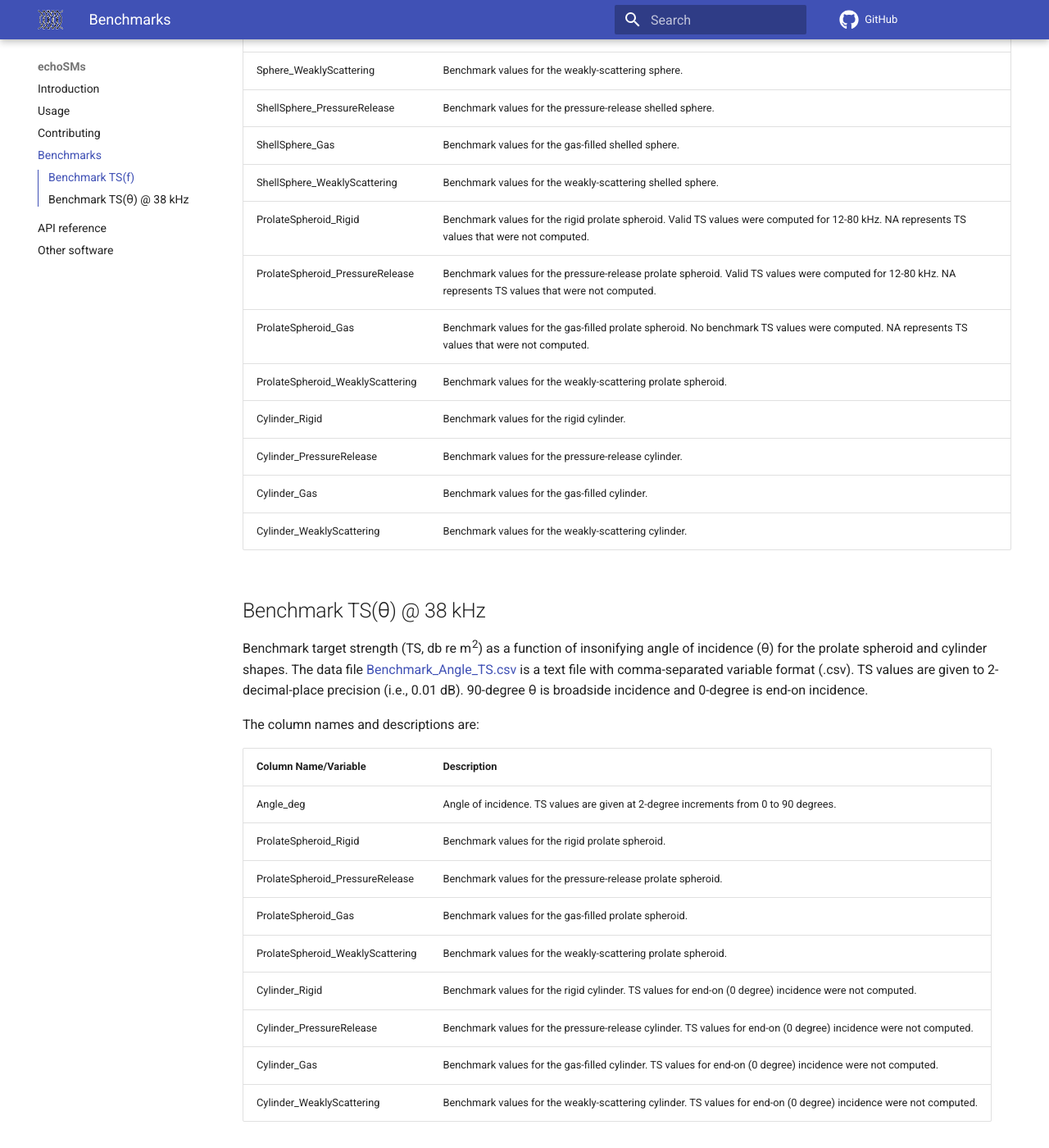
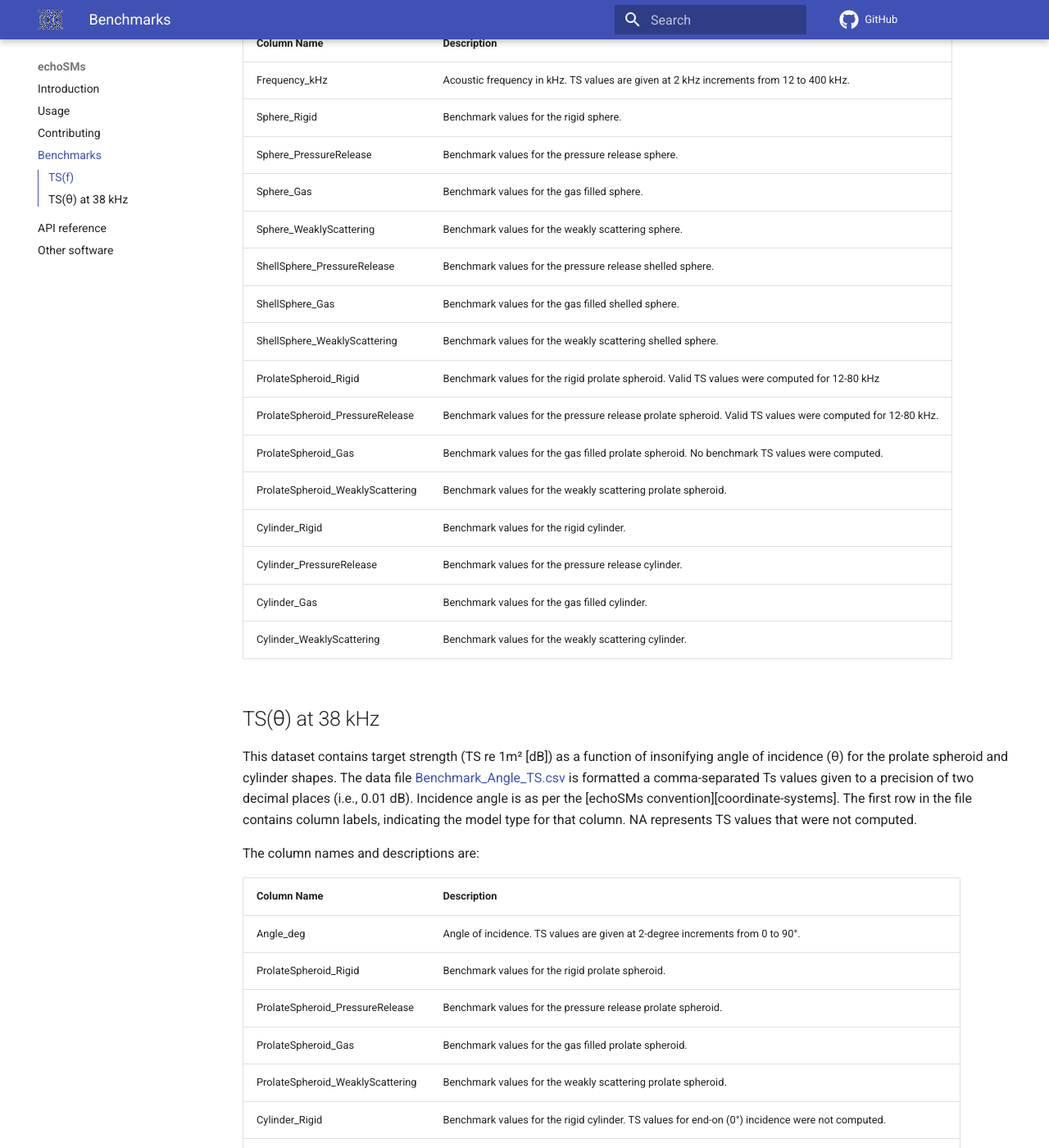
Before and after one commit to ices-tools-dev/echoSMs, an MkDocs documentation site: the page built from docs/benchmark_data.md, in a window 1280 px wide and 1400 px high, scrolled down 569 px. Shown: the whole window at 82% size. Built offline with MkDocs 1.6.1 and Material for MkDocs 9.7.7, drawn with Linux system fonts in a browser that asks for light colours; comment, search, counter and statistics services are not loaded; some of the changed text lies outside the part shown.

Commit message:
Tidy up benchmark docs

```diff
--- a/docs/benchmark_data.md
+++ b/docs/benchmark_data.md
@@ -1,43 +1,52 @@
 # Benchmark Data
-Benchmark data for the acoustic scattering models in [Jech et al., 2015](https://doi.org/10.1121/1.4937607).
 
-## Benchmark TS(f)
-Benchmark target strength (TS, db re m<sup>2</sup>) as a function of acoustic frequency. The data file [Benchmark_Frequency_TS.csv](https://github.com/ices-tools-dev/echoSMs/blob/main/BenchMark_Data/Benchmark_Frequency_TS.csv) is a text file with comma-separated variable format (.csv). TS values are given to 2-decimal-place precision (i.e., 0.01 dB)
+The benchmark data for the acoustic scattering models in [Jech et al. (2015)](https://doi.org/10.1121/1.4937607) are included in the echoSMs package. These comprise target strength values for two sets of benchmarks:
+
+- Model runs over a range of frequencies
+- Model runs over a range of incident angles at a frequency of 38 kHz
+
+These are provided as text files (see below), or as Pandas DataFrames via the
+[BenchmarkData][benchmarkdata] class.
+
+## TS(f)
+
+This dataset contains target strength (TS re 1 m² [dB]) as a function of acoustic frequency. The data file, [Benchmark_Frequency_TS.csv](https://github.com/ices-tools-dev/echoSMs/blob/main/BenchMark_Data/Benchmark_Frequency_TS.csv), is formatted as comma-separated TS values given to a precision of two decimal places (i.e., 0.01 dB). The first row in the file contains column labels, indicating the model type for that column. NA represents TS values that were not computed.
 
 The column names and descriptions are:
 
-| Column Name/Variable | Description |
-|----------------------|-------------|
-| Frequency_kHz | acoustic frequency in kiloHertz. TS values are given at 2-kHz increments from 12 to 400 kHz. |
+| Column Name | Description |
+|-------------|-------------|
+| Frequency_kHz | Acoustic frequency in kHz. TS values are given at 2 kHz increments from 12 to 400 kHz. |
 | Sphere_Rigid | Benchmark values for the rigid sphere. |
-| Sphere_PressureRelease | Benchmark values for the pressure-release sphere. |
-| Sphere_Gas | Benchmark values for the gas-filled sphere. |
-| Sphere_WeaklyScattering | Benchmark values for the weakly-scattering sphere. |
-| ShellSphere_PressureRelease | Benchmark values for the pressure-release shelled sphere. |
-| ShellSphere_Gas | Benchmark values for the gas-filled shelled sphere. |
-| ShellSphere_WeaklyScattering | Benchmark values for the weakly-scattering shelled sphere. |
-| ProlateSpheroid_Rigid | Benchmark values for the rigid prolate spheroid. Valid TS values were computed for 12-80 kHz. NA represents TS values that were not computed. |
-| ProlateSpheroid_PressureRelease | Benchmark values for the pressure-release prolate spheroid. Valid TS values were computed for 12-80 kHz. NA represents TS values that were not computed. |
-| ProlateSpheroid_Gas | Benchmark values for the gas-filled prolate spheroid. No benchmark TS values were computed. NA represents TS values that were not computed. |
-| ProlateSpheroid_WeaklyScattering | Benchmark values for the weakly-scattering prolate spheroid. |
+| Sphere_PressureRelease | Benchmark values for the pressure release sphere. |
+| Sphere_Gas | Benchmark values for the gas filled sphere. |
+| Sphere_WeaklyScattering | Benchmark values for the weakly scattering sphere. |
+| ShellSphere_PressureRelease | Benchmark values for the pressure release shelled sphere. |
+| ShellSphere_Gas | Benchmark values for the gas filled shelled sphere. |
+| ShellSphere_WeaklyScattering | Benchmark values for the weakly scattering shelled sphere. |
+| ProlateSpheroid_Rigid | Benchmark values for the rigid prolate spheroid. Valid TS values were computed for 12-80 kHz |
+| ProlateSpheroid_PressureRelease | Benchmark values for the pressure release prolate spheroid. Valid TS values were computed for 12-80 kHz. |
+| ProlateSpheroid_Gas | Benchmark values for the gas filled prolate spheroid. No benchmark TS values were computed. |
+| ProlateSpheroid_WeaklyScattering | Benchmark values for the weakly scattering prolate spheroid. |
 | Cylinder_Rigid | Benchmark values for the rigid cylinder. |
-| Cylinder_PressureRelease | Benchmark values for the pressure-release cylinder. |
-| Cylinder_Gas | Benchmark values for the gas-filled cylinder. |
-| Cylinder_WeaklyScattering | Benchmark values for the weakly-scattering cylinder. |
+| Cylinder_PressureRelease | Benchmark values for the pressure release cylinder. |
+| Cylinder_Gas | Benchmark values for the gas filled cylinder. |
+| Cylinder_WeaklyScattering | Benchmark values for the weakly scattering cylinder. |
 
-## Benchmark TS(&theta;) @ 38 kHz
-Benchmark target strength (TS, db re m<sup>2</sup>) as a function of insonifying angle of incidence (&theta;) for the prolate spheroid and cylinder shapes. The data file [Benchmark_Angle_TS.csv](https://github.com/ices-tools-dev/echoSMs/blob/main/BenchMark_Data/Benchmark_Angle_TS.csv) is a text file with comma-separated variable format (.csv). TS values are given to 2-decimal-place precision (i.e., 0.01 dB). 90-degree &theta; is broadside incidence and 0-degree is end-on incidence.
+## TS(θ) at 38 kHz
+
+This dataset contains target strength (TS re 1m² [dB]) as a function of insonifying angle of incidence (θ) for the prolate spheroid and cylinder shapes. The data file [Benchmark_Angle_TS.csv](https://github.com/ices-tools-dev/echoSMs/blob/main/src/echosms/resources/BenchMark_Data/Benchmark_Angle_TS.csv) is formatted a comma-separated Ts values given to a precision of two decimal places (i.e., 0.01 dB). Incidence angle is as per the [echoSMs convention][coordinate-systems]. The first row in the file contains column labels, indicating the model type for that column. NA represents TS values that were not computed.
 
 The column names and descriptions are:
 
-| Column Name/Variable | Description |
-|----------------------|-------------|
-| Angle_deg | Angle of incidence. TS values are given at 2-degree increments from 0 to 90 degrees. |
+| Column Name | Description |
+|-------------|-------------|
+| Angle_deg | Angle of incidence. TS values are given at 2-degree increments from 0 to 90°. |
 | ProlateSpheroid_Rigid | Benchmark values for the rigid prolate spheroid. |
-| ProlateSpheroid_PressureRelease | Benchmark values for the pressure-release prolate spheroid. |
-| ProlateSpheroid_Gas | Benchmark values for the gas-filled prolate spheroid. |
-| ProlateSpheroid_WeaklyScattering | Benchmark values for the weakly-scattering prolate spheroid. |
-| Cylinder_Rigid | Benchmark values for the rigid cylinder. TS values for end-on (0 degree) incidence were not computed.|
-| Cylinder_PressureRelease | Benchmark values for the pressure-release cylinder. TS values for end-on (0 degree) incidence were not computed. |
-| Cylinder_Gas | Benchmark values for the gas-filled cylinder. TS values for end-on (0 degree) incidence were not computed. |
-| Cylinder_WeaklyScattering | Benchmark values for the weakly-scattering cylinder. TS values for end-on (0 degree) incidence were not computed. |
+| ProlateSpheroid_PressureRelease | Benchmark values for the pressure release prolate spheroid. |
+| ProlateSpheroid_Gas | Benchmark values for the gas filled prolate spheroid. |
+| ProlateSpheroid_WeaklyScattering | Benchmark values for the weakly scattering prolate spheroid. |
+| Cylinder_Rigid | Benchmark values for the rigid cylinder. TS values for end-on (0°) incidence were not computed.|
+| Cylinder_PressureRelease | Benchmark values for the pressure release cylinder. TS values for end-on (0°) incidence were not computed. |
+| Cylinder_Gas | Benchmark values for the gas filled cylinder. TS values for end-on (0°) incidence were not computed. |
+| Cylinder_WeaklyScattering | Benchmark values for the weakly scattering cylinder. TS values for end-on (0°) incidence were not computed. |
```
Also changed, not shown: 1 other file.
